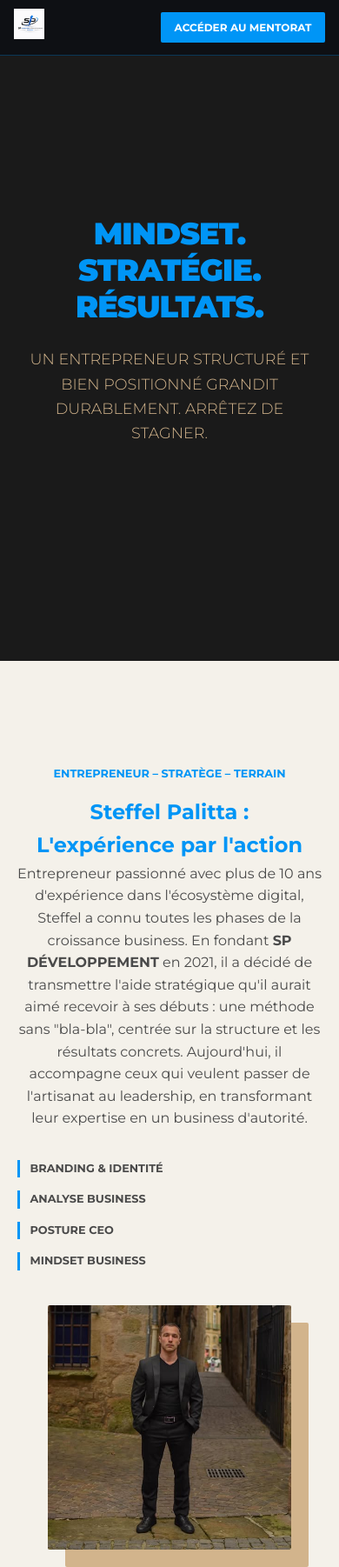
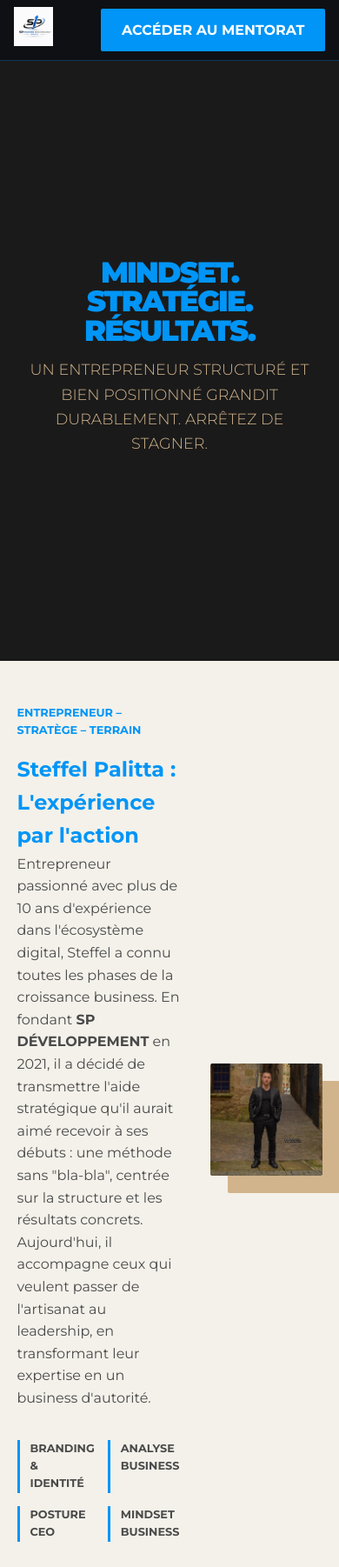
Before and after one commit to Mtcoaching2020/sb-developpement, a plain HTML site: page index.html in a window 390 px wide. Shown: the top 1802 px of the page at 87% size. Drawn offline with Linux system fonts and the light colour scheme.

Commit message:
Fix design mobile - resserre les espaces vides

```diff
--- a/css/style.css
+++ b/css/style.css
@@ -232,63 +232,57 @@ footer a:hover {
     box-shadow: 0 0 10px rgba(0, 149, 246, 0.5);
     transition: width 0.1s ease-out;
 }
-/* --- CONFIGURATION MOBILE (SMARTPHONE) --- */
+/* --- CONFIGURATION MOBILE (SMARTPHONE) - AJUSTEMENT DES ESPACES --- */
 @media (max-width: 768px) {
 
-    /* 1. On ajuste le Header pour que le bouton ne mange pas tout */
+    /* 1. Header : Plus fin */
     header {
-        padding: 10px 4%;
-    }
-    .logo-container img {
-        height: 35px; /* On réduit un peu le logo */
-    }
-    .nav-btn {
-        padding: 8px 16px;
-        font-size: 0.75rem; /* Bouton plus petit pour laisser de la place */
+        padding: 8px 4%; /* Encore un peu moins de hauteur */
     }
 
-    /* 2. On répare le titre qui s'écrase */
+    /* 2. Hero Section : On réduit la hauteur de la section entière */
+    .hero {
+        min-height: 70vh; /* Moins de hauteur forcée */
+        padding-top: 100px; /* Espace pour le header fixé */
+        padding-bottom: 40px; /* Moins de vide en bas */
+    }
     .hero h1 {
-        font-size: 2.2rem !important; /* Taille fixe pour mobile */
-        line-height: 1.2; /* On redonne de l'air entre les lignes */
-        letter-spacing: -1px;
+        font-size: 2.1rem !important;
+        margin-bottom: 15px; /* Moins d'espace sous le titre */
     }
 
-    /* 3. BIO : On empile au lieu de mettre côte à côte */
+    /* 3. BIO : On resserre */
+    .bio {
+        padding: 50px 5%; /* On divise par deux les espaces haut/bas (était 120px) */
+    }
     .container-bio {
-        flex-direction: column; /* Le texte en haut, l'image en bas */
-        gap: 40px;
-        text-align: center;
+        gap: 30px; /* Moins d'espace entre le texte et l'image */
     }
 
-    .bio-text {
-        order: 1; /* Le texte apparaît en premier */
+    /* 4. STATS : On resserre */
+    .stats-bar {
+        padding: 40px 5%; /* On réduit le vide (était 100px) */
+        gap: 20px; /* Moins d'espace entre chaque chiffre */
     }
 
-    .bio-img {
-        order: 2; /* L'image passe dessous */
-        width: 80%; /* Elle prend plus de place qu'actuellement */
-        margin: 0 auto;
+    /* 5. OFFRES : On resserre */
+    .offres {
+        padding: 50px 5%; /* On réduit le vide (était 120px) */
+    }
+    .grid-offres {
+        margin-top: 30px; /* Moins d'espace après le titre de section */
+        gap: 20px;
+    }
+    .card-offre {
+        padding: 30px 20px; /* Cartes plus compactes */
+    }
+    .icon-offre {
+        width: 60px; /* Icones un peu plus petites */
+        margin-bottom: 20px;
     }
 
-    .skills {
-        grid-template-columns: 1fr; /* Une seule colonne de compétences */
-        text-align: left;
-    }
-
-    /* 4. STATS : On les met en colonne */
-    .stats-bar {
-        flex-direction: column;
-        padding: 60px 5%;
-    }
-
-    /* 5. OFFRES : On ajuste la grille */
-    .grid-offres {
-        grid-template-columns: 1fr; /* Une seule carte par ligne */
-        gap: 20px;
-    }
-
-    .card-offre {
-        padding: 40px 25px; /* Un peu moins de vide interne */
+    /* 6. Footer : Moins de vide */
+    footer {
+        padding: 40px 5%; /* Moins d'espace (était 80px) */
     }
 }
```
